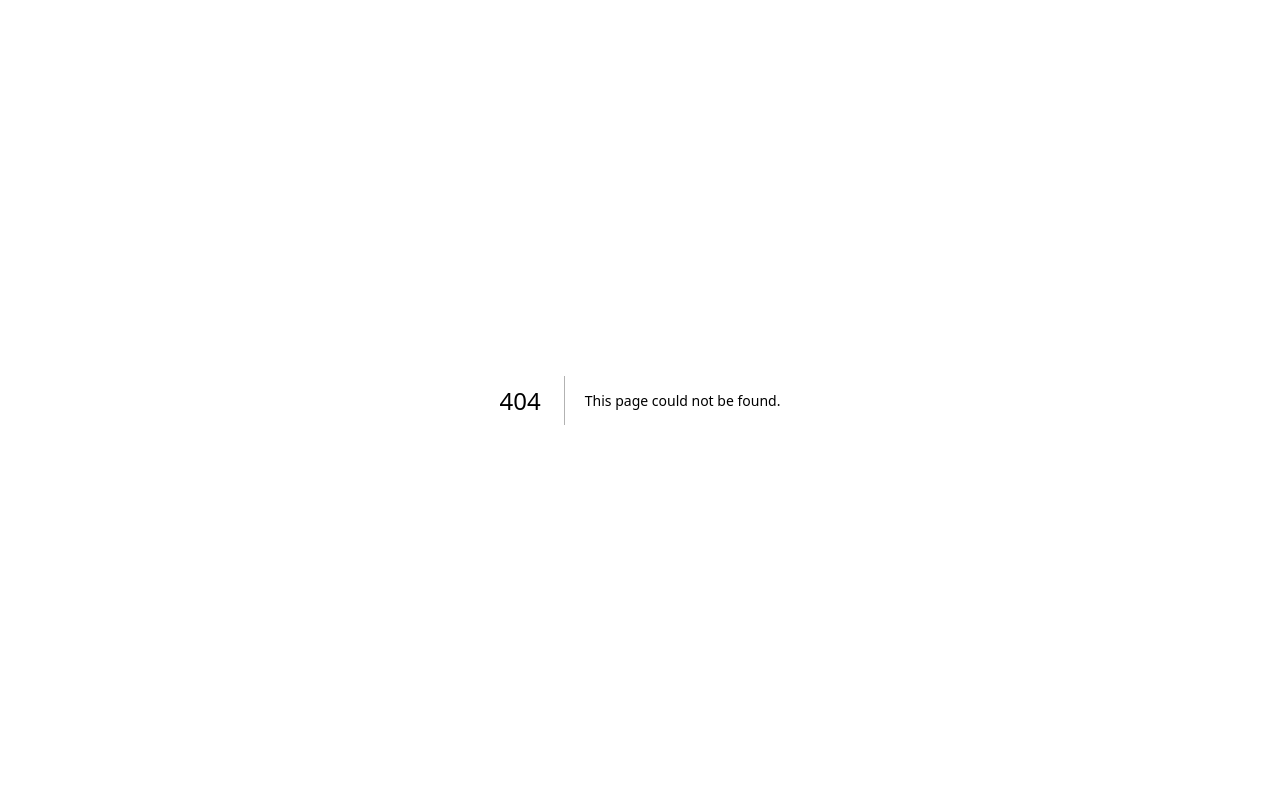
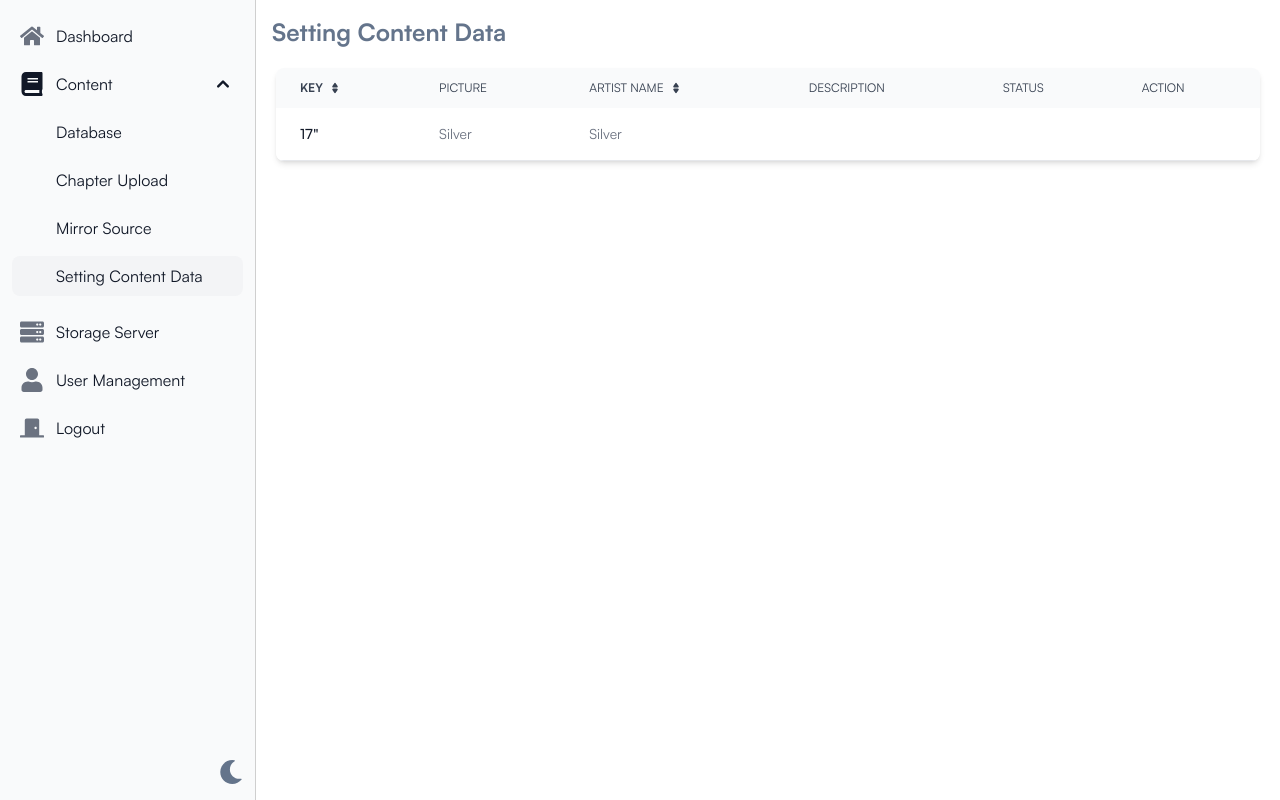
Before and after one commit to azzahradins/kyscms-js, a Next.js app: page /manga/setting in a window 1280 px wide. Before the commit this address had no page. Built offline with nearby package versions, Linux system fonts and the light colour scheme.

Commit message:
[update] table structure

```diff
--- /dev/null
+++ b/app/(private)/manga/setting/component/card.tsx
@@ -0,0 +1,16 @@
+import { IconType } from "react-icons";
+import { FaUser } from "react-icons/fa";
+
+interface ICardComponent {
+  title: string;
+  Icon: IconType
+}
+
+export default function CardComponent({ title, Icon }: ICardComponent): React.ReactElement {
+  return (
+    <div className="relative cursor-pointer border border-gray-700 p-2 rounded overflow-clip bg-white/5 hover:bg-primaryDk/10 hover:ease-linear transition-colors delay-50">
+      <h3 className="mt-20">{title}</h3>
+      {Icon && <Icon size={150} className="opacity-5 absolute bottom-0 top-2 right-0 -z-9" />}
+    </div>
+  )
+}
--- /dev/null
+++ b/app/(private)/manga/setting/list.tsx
@@ -0,0 +1,10 @@
+import Table from "@/components/Page/Table"
+import { artistTableStructure, categoryTableStructure, genreTableStructure } from "./table"
+
+export default function ListSetting(): React.ReactElement {
+  return (
+    <div>
+      <Table column={artistTableStructure}/>
+    </div>
+  )
+}
--- /dev/null
+++ b/app/(private)/manga/setting/option.tsx
@@ -0,0 +1,21 @@
+import { FaDiceD20, FaFolderOpen, FaSpa, FaUser } from "react-icons/fa";
+import CardComponent from "./component/card";
+
+export default function OptionSetting(): React.ReactElement {
+  return (
+    <div className="grid grid-cols-1 md:grid-cols-4 gap-3">
+      <CardComponent
+        title="Author & Artist"
+        Icon={FaUser} />
+      <CardComponent
+        title="Category"
+        Icon={FaFolderOpen} />
+      <CardComponent
+        title="Genre"
+        Icon={FaDiceD20} />
+      <CardComponent
+        title="Content Status"
+        Icon={FaSpa} />
+    </div>
+  )
+}
--- /dev/null
+++ b/app/(private)/manga/setting/page.tsx
@@ -0,0 +1,16 @@
+import { FaDiceD20, FaFolderOpen, FaSpa, FaUser } from "react-icons/fa";
+import ListSetting from "./list";
+import OptionSetting from "./option";
+
+export default function SettingContentData(): React.ReactElement {
+  return (
+    <section className="flex flex-col w-screen md:w-full">
+      <h2 className="mx-4 mt-4">Setting Content Data</h2>
+      {/* <OptionSetting /> */}
+      <section className="wrapper">
+        <ListSetting />
+
+      </section>
+    </section>
+  )
+}
--- /dev/null
+++ b/app/(private)/manga/setting/table/artist.ts
@@ -0,0 +1,37 @@
+import { ITableData } from "@/components/Page/Table";
+
+/**
+ * Array for managing table list of Artist Data
+ */
+export const artistTableStructure: ITableData[] = [
+  {
+    keyField: true,
+    data: 'id',
+    title: 'Key',
+    sortable: true,
+  },
+  {
+    keyField: false,
+    data: 'potrait',
+    title: 'Picture',
+    sortable: false,
+  },
+  {
+    keyField: false,
+    data: 'name',
+    title: 'Artist Name',
+    sortable: true,
+  },
+  {
+    keyField: false,
+    data: 'description',
+    title: 'Description',
+    sortable: false,
+  },
+  {
+    keyField: false,
+    data: 'deleted',
+    title: 'Status',
+    sortable: false,
+  },
+]
--- /dev/null
+++ b/app/(private)/manga/setting/table/category.ts
@@ -0,0 +1,31 @@
+import { ITableData } from "@/components/Page/Table";
+
+/**
+ * Array for managing table list of Category Data
+ */
+export const categoryTableStructure: ITableData[] = [
+  {
+    keyField: true,
+    data: 'id',
+    title: 'Key',
+    sortable: true,
+  },
+  {
+    keyField: false,
+    data: 'name',
+    title: 'Category Name',
+    sortable: true,
+  },
+  {
+    keyField: false,
+    data: 'flagIco',
+    title: 'Flag Icon',
+    sortable: false,
+  },
+  {
+    keyField: false,
+    data: 'deleted',
+    title: 'Status',
+    sortable: false,
+  },
+]
--- /dev/null
+++ b/app/(private)/manga/setting/table/genre.ts
@@ -0,0 +1,25 @@
+import { ITableData } from "@/components/Page/Table";
+
+/**
+ * Array for managing table list of Genre Data
+ */
+export const genreTableStructure: ITableData[] = [
+  {
+    keyField: true,
+    data: 'id',
+    title: 'Key',
+    sortable: true,
+  },
+  {
+    keyField: false,
+    data: 'name',
+    title: 'Genre Name',
+    sortable: true,
+  },
+  {
+    keyField: false,
+    data: 'deleted',
+    title: 'Status',
+    sortable: false,
+  },
+]
--- /dev/null
+++ b/app/(private)/manga/setting/table/index.ts
@@ -0,0 +1,11 @@
+import { artistTableStructure } from "./artist";
+import { statusTableStructure } from "./status";
+import { genreTableStructure } from './genre';
+import { categoryTableStructure } from './category';
+
+export {
+  artistTableStructure,
+  statusTableStructure,
+  genreTableStructure,
+  categoryTableStructure
+}
--- /dev/null
+++ b/app/(private)/manga/setting/table/status.ts
@@ -0,0 +1,25 @@
+import { ITableData } from "@/components/Page/Table";
+
+/**
+ * Array for managing table list of Status Data
+ */
+export const statusTableStructure: ITableData[] = [
+  {
+    keyField: true,
+    data: 'id',
+    title: 'Key',
+    sortable: true,
+  },
+  {
+    keyField: false,
+    data: 'name',
+    title: 'Status Name',
+    sortable: true,
+  },
+  {
+    keyField: false,
+    data: 'deleted',
+    title: 'Status',
+    sortable: false,
+  },
+]
--- a/components/Page/Sidebar.tsx
+++ b/components/Page/Sidebar.tsx
@@ -58,7 +58,9 @@ function Sidebar (): React.ReactElement {
                   href="/manga/external">
                   Mirror Source
                 </Sb.Item>
-                <Sb.Item href="#">
+                <Sb.Item
+                  active={router[2] === 'setting' ? true : undefined}
+                  href="/manga/setting">
                   Setting Content Data
                 </Sb.Item>
               </Sb.Collapse>
--- a/components/Page/Table.tsx
+++ b/components/Page/Table.tsx
@@ -1,31 +1,58 @@
-import { Table as Tb } from 'flowbite-react'
-function Table (): React.ReactElement {
+export interface ITableData {
+  keyField: boolean,
+  data: string,
+  title: string,
+  sortable: boolean,
+}
+
+interface IProps {
+  column: Array<ITableData>
+}
+
+function Table(props: IProps): React.ReactElement {
+  const sort = <a href="#">
+    <svg className="w-3 h-3 ms-1.5" aria-hidden="true" xmlns="http://www.w3.org/2000/svg" fill="currentColor" viewBox="0 0 24 24">
+      <path d="M8.574 11.024h6.852a2.075 2.075 0 0 0 1.847-1.086 1.9 1.9 0 0 0-.11-1.986L13.736 2.9a2.122 2.122 0 0 0-3.472 0L6.837 7.952a1.9 1.9 0 0 0-.11 1.986 2.074 2.074 0 0 0 1.847 1.086Zm6.852 1.952H8.574a2.072 2.072 0 0 0-1.847 1.087 1.9 1.9 0 0 0 .11 1.985l3.426 5.05a2.123 2.123 0 0 0 3.472 0l3.427-5.05a1.9 1.9 0 0 0 .11-1.985 2.074 2.074 0 0 0-1.846-1.087Z" />
+    </svg>
+  </a>
+
+  const tableHead = (col: ITableData) => col.keyField ? (
+    <th scope="col" className="px-6 py-3" key={col.data}> {header(col)} </th>
+  ) : <td scope="col" className="px-6 py-3" key={col.data}> {header(col)} </td>
+
+  const header = (col: {title: string, sortable: boolean}) => (
+    <div className="flex items-center">
+      {col.title}
+      {col.sortable && sort}
+    </div>
+  )
+
   return (
-    <Tb>
-      <Tb.Head>
-        <Tb.HeadCell>
-          ID
-        </Tb.HeadCell>
-        <Tb.HeadCell>
-          Cover
-        </Tb.HeadCell>
-        <Tb.HeadCell>
-          Title
-        </Tb.HeadCell>
-        <Tb.HeadCell>
-          Category
-        </Tb.HeadCell>
-        <Tb.HeadCell>
-          Last Chapter
-        </Tb.HeadCell>
-        <Tb.HeadCell>
-          Release Year
-        </Tb.HeadCell>
-        <Tb.HeadCell>
-          Action
-        </Tb.HeadCell>
-      </Tb.Head>
-    </Tb>
+    <div className="shadow-md rounded-lg overflow-x-scroll md:overflow-hidden">
+      <table className="w-full text-sm text-left rtl:text-right text-gray-500 dark:text-gray-400">
+        <thead className="text-xs text-gray-700 uppercase bg-gray-50 dark:bg-gray-700 dark:text-gray-400">
+          <tr>
+            {props.column.map(col => tableHead(col))}
+            <td scope="col" className="px-6 py-3">
+              Action
+            </td>
+          </tr>
+        </thead>
+        <tbody>
+          <tr className="bg-white border-b dark:bg-dark-2 dark:border-gray-700">
+            <th scope="row" className="px-6 py-4 font-medium text-gray-900 whitespace-nowrap dark:text-white">
+              17"
+            </th>
+            <td className="px-6 py-4">
+              Silver
+            </td>
+            <td className="px-6 py-4">
+              Silver
+            </td>
+          </tr>
+        </tbody>
+      </table>
+    </div>
   )
 }
 
```
Also changed, not shown: config/utils.ts (+13 -0 lines).
